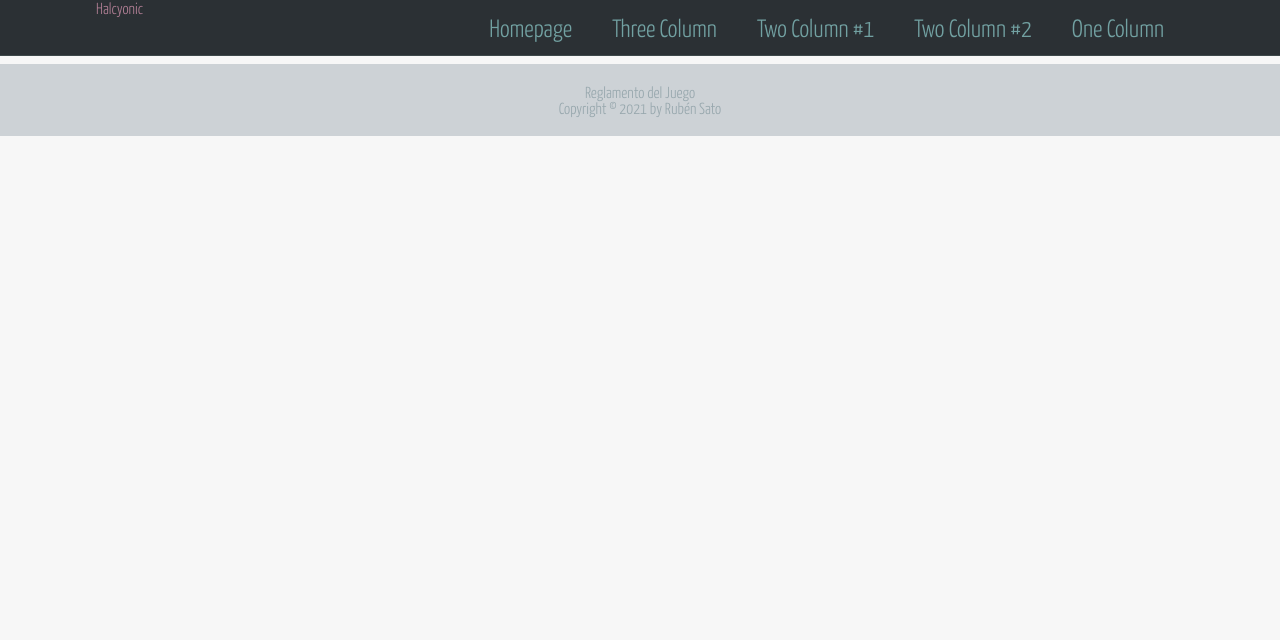
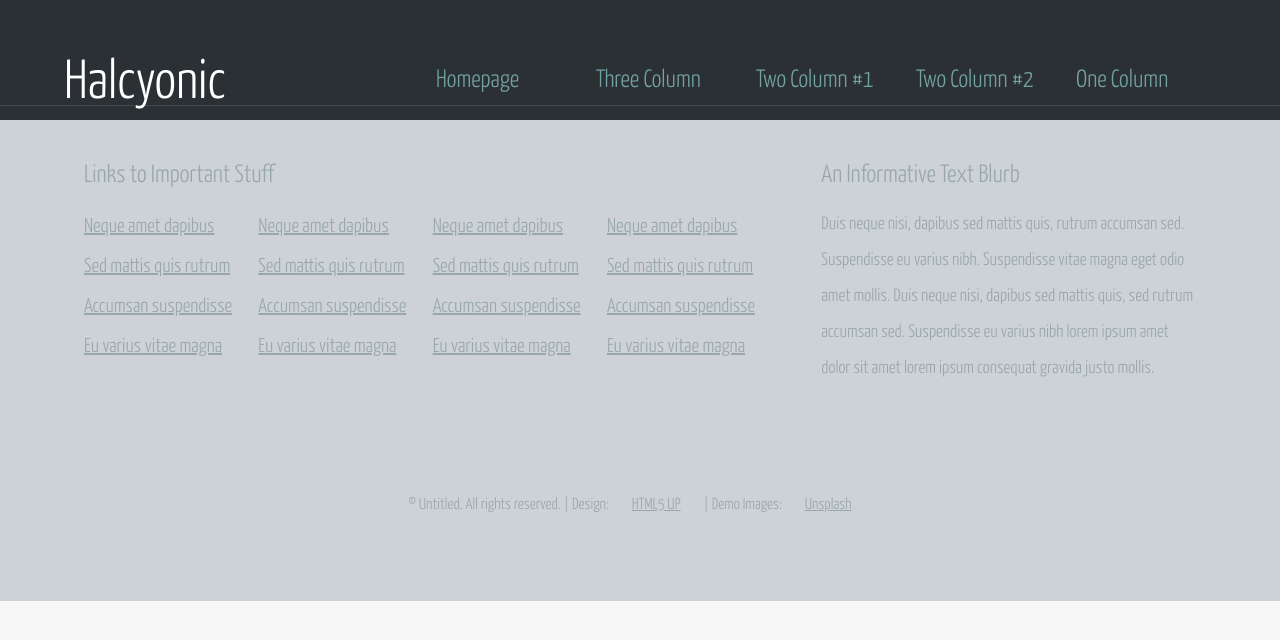
Before and after one commit to rubensato/TP-Parcial_LPPA_1, a plain HTML site: page index.html in a window 1280 px wide. Drawn offline with Linux system fonts and the light colour scheme.

Commit message:
estructura basica header y footer

```diff
--- a/css/style.css
+++ b/css/style.css
@@ -73,14 +73,24 @@ body{
 }
 
 .container{
-  width: 85%;
+  width: 90%;
   margin: auto;
 }
 
 /*encabezado - menu*/
 header {
   width: 100%;
-  background: #2B3034;
+  height: 120px;
+  padding-top: 50px;
+  background-color: #2B3034;
+}
+
+
+header a{
+  color:#fff;
+  text-decoration:none;
+  font-size:55px;
+  font-weight:lighter;
 }
 
 #logo {
@@ -88,8 +98,6 @@ header {
 }
 
 #logo h1 {
-  font-size: 35px:
-  color: #fff;
 }
 
 #menu-links {
@@ -102,10 +110,13 @@ header {
 
 header label {
   display: none;
+  padding: 10px;
+}
+
+header label img {
   width: 30px;
-  height: 30 px;
-  padding: 10px;
-  bordel-right: 1px solid #fff;
+  height: 30px;
+  opacity:0.4;
 }
 
 .hrcolor {
@@ -129,6 +140,7 @@ header label:hover {
 }
 
 .menu li {
+  width: 10em;
 }
 
 .menu li:hover {
@@ -147,16 +159,13 @@ header label:hover {
 
 /*footer*/
 #main-footer{
-  background: #CDD2D6;
-  color: #97A7AD;
-  text-align: center;
-  padding: 20px;
+  background-color: #CDD2D6;
 }
 
 
 #main-footer a {
   color: #97A7AD;
-  text-decoration: none;
+  padding: 20px;
 }
 
 #main-footer a:hover {
@@ -164,22 +173,93 @@ header label:hover {
   text-decoration: none;
 }
 
-#main-footer abbr {
+#main-footer h2 {
+  font-size: 25px;
+  margin-top: 20px;
+  margin-bottom: 20px;
+}
+
+#footer-links {
+  color: #97A7AD;
+  width: 100%;
+  display: flex;
+}
+
+#links-area {
+  width: 64%;
+  padding: 20px;
+}
+
+#links-container {
+  width: 100%;
+  display: flex;
+}
+
+.links-box {
+  width: 25%;
+  margin: 0;
+  padding: 0;
+}
+
+.links-box  ul {
+  list-style: none;
+  margin: 0;
+  padding: 0;
+}
+
+.links-box  li a {
+  font-size: 20px;
+  line-height: 2em;
+  text-decoration: underline;
+  margin-left: -20px;
+}
+
+.links-box li a:hover {
   text-decoration: none;
+}
+
+#footer-info {
+  width: 36%;
+  padding: 20px;
+}
+
+#footer-info p{
+  font-size: 18px;
+  line-height: 2em;
+}
+
+#footer-firma {
+  width: 100%;
+  text-decoration: none;
+  padding: 20px;
+}
+
+#footer-firma p{
+  color: #9CA5AA;
+  font-size: 16px;
+  text-align: center;
+  margin-top: 70px;
+  margin-bottom: 70px;
 }
 
 
 /*media queries - comportamiento responsivo*/
 @media (max-width: 1024px) {
 
-}
+  .container{
+    width: 100%;
+  }
 
-@media (max-width: 880px) {
-
-}
+  header {
+    height: 60px;
+    padding-top: 5px;
+  }
 
 
-@media (max-width: 768px) {
+  header a{
+    font-size:25px;
+  }
+
   .container{
     width: 100%;
     margin: 0;
@@ -201,9 +281,9 @@ header label:hover {
 
   .menu {
     position: absolute;
-    background: #4e94ab;
-    width: 70%;
-    margin-left: -70%;
+    background: #2B3034;
+    width: 165px;
+    margin-left: -165px;
     transition: all 0.5s;
   }
 
--- a/index.html
+++ b/index.html
@@ -16,8 +16,7 @@
     <header>
       <div class="container">
         <div id="logo">
-          <!-- <a href="index.html">Halcyonic</a> -->
-          <h1>Halcyonic</h1>
+          <h1><a href="index.html">Halcyonic</a></h1>
         </div>
         <div id="menu-links">
           <input type="checkbox" id="btn-menu">
@@ -45,10 +44,55 @@
 
 
     <footer id="main-footer">
-
       <div class="container">
-        <a href="#"><abbr title="Haga click aqu&iacute; para ver la p&aacute; explicativa de las reglas de juego">Reglamento del Juego</abbr></a>
-        <p>Copyright &copy; 2021 by Rub&eacute;n Sato</p>
+        <div id="footer-links">
+          <div id="links-area">
+            <h2>Links to Important Stuff</h2>
+            <div id="links-container">
+              <div class="links-box">
+                <ul>
+                  <li><a href="https://html5up.net/uploads/demos/halcyonic/onecolumn.html#">Neque amet dapibus</a></li>
+                  <li><a href="https://html5up.net/uploads/demos/halcyonic/onecolumn.html#">Sed mattis quis rutrum</a></li>
+                  <li><a href="https://html5up.net/uploads/demos/halcyonic/onecolumn.html#">Accumsan suspendisse</a></li>
+                  <li><a href="https://html5up.net/uploads/demos/halcyonic/onecolumn.html#">Eu varius vitae magna</a></li>
+                </ul>
+              </div>
+              <div class="links-box">
+                <ul>
+                  <li><a href="https://html5up.net/uploads/demos/halcyonic/onecolumn.html#">Neque amet dapibus</a></li>
+                  <li><a href="https://html5up.net/uploads/demos/halcyonic/onecolumn.html#">Sed mattis quis rutrum</a></li>
+                  <li><a href="https://html5up.net/uploads/demos/halcyonic/onecolumn.html#">Accumsan suspendisse</a></li>
+                  <li><a href="https://html5up.net/uploads/demos/halcyonic/onecolumn.html#">Eu varius vitae magna</a></li>
+                </ul>
+              </div>
+              <div class="links-box">
+                <ul>
+                  <li><a href="https://html5up.net/uploads/demos/halcyonic/onecolumn.html#">Neque amet dapibus</a></li>
+                  <li><a href="https://html5up.net/uploads/demos/halcyonic/onecolumn.html#">Sed mattis quis rutrum</a></li>
+                  <li><a href="https://html5up.net/uploads/demos/halcyonic/onecolumn.html#">Accumsan suspendisse</a></li>
+                  <li><a href="https://html5up.net/uploads/demos/halcyonic/onecolumn.html#">Eu varius vitae magna</a></li>
+                </ul>
+              </div>
+              <div class="links-box">
+                <ul>
+                  <li><a href="https://html5up.net/uploads/demos/halcyonic/onecolumn.html#">Neque amet dapibus</a></li>
+                  <li><a href="https://html5up.net/uploads/demos/halcyonic/onecolumn.html#">Sed mattis quis rutrum</a></li>
+                  <li><a href="https://html5up.net/uploads/demos/halcyonic/onecolumn.html#">Accumsan suspendisse</a></li>
+                  <li><a href="https://html5up.net/uploads/demos/halcyonic/onecolumn.html#">Eu varius vitae magna</a></li>
+                </ul>
+              </div>
+            </div>
+          </div>
+          <div id="footer-info">
+            <h2>An Informative Text Blurb</h2>
+            <p>
+              Duis neque nisi, dapibus sed mattis quis, rutrum accumsan sed. Suspendisse eu varius nibh. Suspendisse vitae magna eget odio amet mollis. Duis neque nisi, dapibus sed mattis quis, sed rutrum accumsan sed. Suspendisse eu varius nibh lorem ipsum amet dolor sit amet lorem ipsum consequat gravida justo mollis.
+            </p>
+          </div>
+        </div>
+        <div id="footer-firma">
+          <p>&copy; Untitled. All rights reserved. | Design: <a href="http://html5up.net/">HTML5 UP</a> | Demo Images: <a href="http://unsplash.com/">Unsplash</a></p>
+        </div>
       </div>
     </footer>
 
```
